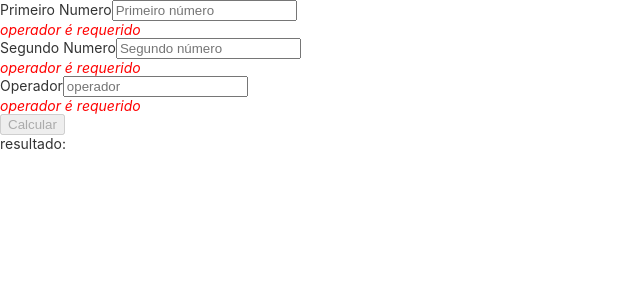
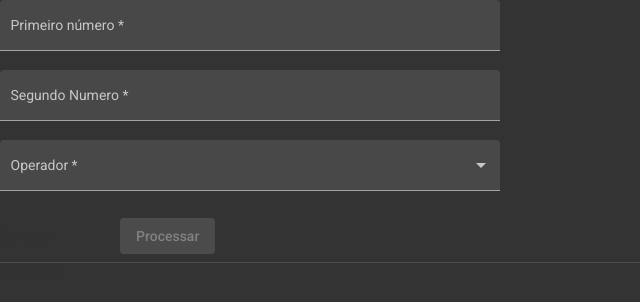
Before and after one commit to lpjunior/marechal-turma_2021_1-1, an Angular app: page / in a window 1280 px wide. Shown: the top 302 px of the page, without its empty margins (0-640 px from the left). Built offline with nearby package versions, Linux system fonts and the light colour scheme.

Commit message:
feat: finalização do projeto calculadora

```diff
--- a/angular.json
+++ b/angular.json
@@ -23,6 +23,7 @@
               "src/assets"
             ],
             "styles": [
+              "./node_modules/@angular/material/prebuilt-themes/pink-bluegrey.css",
               "src/styles.css"
             ],
             "scripts": []
@@ -90,6 +91,7 @@
               "src/assets"
             ],
             "styles": [
+              "./node_modules/@angular/material/prebuilt-themes/pink-bluegrey.css",
               "src/styles.css"
             ],
             "scripts": []
@@ -97,5 +99,8 @@
         }
       }
     }
+  },
+  "cli": {
+    "analytics": false
   }
 }
--- a/package.json
+++ b/package.json
@@ -11,10 +11,12 @@
   "private": true,
   "dependencies": {
     "@angular/animations": "^14.2.0",
+    "@angular/cdk": "^14.2.4",
     "@angular/common": "^14.2.0",
     "@angular/compiler": "^14.2.0",
     "@angular/core": "^14.2.0",
     "@angular/forms": "^14.2.0",
+    "@angular/material": "^14.2.4",
     "@angular/platform-browser": "^14.2.0",
     "@angular/platform-browser-dynamic": "^14.2.0",
     "@angular/router": "^14.2.0",
--- a/src/app/calculadora/components/calculadora-padrao/calculadora-padrao.component.css
+++ b/src/app/calculadora/components/calculadora-padrao/calculadora-padrao.component.css
@@ -7,3 +7,35 @@
 .calculadora-full-width {
   width: 100%;
 }
+
+section {
+  display: table;
+}
+
+.calculadora-btn-label {
+  display: table-cell;
+  font-size: 14px;
+  margin-left: 8px;
+  min-width: 120px;
+}
+
+.calculadora-btn-row {
+  display: table-cell;
+  width: 490px;
+}
+
+.calculadora-btn-row .mat-button-base {
+  margin: 8px 8px 8px 0;
+}
+
+.calculadora-flex-container {
+  display: flex;
+  justify-content: space-between;
+  flex-wrap: wrap;
+}
+
+.calculadora-btn-container {
+  display: flex;
+  justify-content: center;
+  width: 120px;
+}
--- a/src/app/calculadora/components/calculadora-padrao/calculadora-padrao.component.html
+++ b/src/app/calculadora/components/calculadora-padrao/calculadora-padrao.component.html
@@ -1,36 +1,50 @@
 <div>
   <form [formGroup]="calculadoraForm" (submit)="processaCalculo()"  class="calculadora-form">
-    <div>
-      <div class="calculadora-full-width">
-        <label for="primerio-numero">Primeiro Numero</label>
-        <input type="number" id="primerio-numero" formControlName="primeiroNumero" placeholder="Primeiro número">
-        <div *ngIf="primeiroNumero.errors?.['required']">
-          <i style="color: red">operador é requerido</i>
-        </div>
+    <section>
+      <mat-form-field class="calculadora-full-width" appearance="fill">
+        <mat-label>Primeiro número</mat-label>
+        <input matInput type="number" id="primerio-numero" formControlName="primeiroNumero" placeholder="Primeiro número" required>
+        <mat-error *ngIf="primeiroNumero.errors?.['required']">
+          <i style="color: red">campo obrigatório</i>
+        </mat-error>
+      </mat-form-field>
+      <mat-form-field class="calculadora-full-width" appearance="fill">
+        <mat-label>Segundo Numero</mat-label>
+        <input matInput type="number" id="segundo-numero" formControlName="segundoNumero" placeholder="Segundo número" required>
+        <mat-error *ngIf="segundoNumero.errors?.['required']">
+          <i style="color: red">campo obrigatório</i>
+        </mat-error>
+      </mat-form-field>
+      <mat-form-field class="calculadora-full-width" appearance="fill">
+        <mat-label>Operador</mat-label>
+
+        <mat-select formControlName="operador" required>
+          <mat-option>None</mat-option>
+          <mat-option *ngFor="let operador of operadoresView | keyvalue" [value]="operador.key">
+            {{operador.value}}
+          </mat-option>
+        </mat-select>
+
+        <mat-error *ngIf="operador.pending">Validating...</mat-error>
+        <mat-error *ngIf="operador.invalid" class="alert alert-danger operador-errors">
+          <mat-error *ngIf="operador.errors?.['required']">
+            <i style="color: red">campo obrigatório</i>
+          </mat-error>
+        </mat-error>
+      </mat-form-field>
+    </section>
+
+    <section>
+      <div class="calculadora-btn-label">Calcular</div>
+      <div class="calculadora-btn-row">
+        <button mat-raised-button color="primary" id="btnCalcula" type="submit" [disabled]="calculadoraForm.invalid">Processar</button>
       </div>
-      <div class="calculadora-full-width">
-        <label for="segundo-numero">Segundo Numero</label>
-        <input type="number" id="segundo-numero" formControlName="segundoNumero" placeholder="Segundo número">
-        <div *ngIf="segundoNumero.errors?.['required']">
-          <i style="color: red">operador é requerido</i>
-        </div>
-      </div>
-      <div class="calculadora-full-width">
-        <label for="operador">Operador</label>
-        <input type="text" id="operador" formControlName="operador" placeholder="operador">
-        <div *ngIf="operador.pending">Validating...</div>
-        <div *ngIf="operador.invalid" class="alert alert-danger operador-errors">
-          <div *ngIf="operador.errors?.['required']">
-            <i style="color: red">operador é requerido</i>
-          </div>
-        </div>
-      </div>
-      <div>
-        <button mat-button color="primary" id="btnCalcula" type="submit" [disabled]="calculadoraForm.invalid">Calcular</button>
-      </div>
-    </div>
+    </section>
   </form>
-  <div>
+
+  <mat-divider></mat-divider>
+
+  <section>
     resultado: {{resultado}}
-  </div>
+  </section>
 </div>
--- a/src/app/calculadora/components/calculadora-padrao/calculadora-padrao.component.ts
+++ b/src/app/calculadora/components/calculadora-padrao/calculadora-padrao.component.ts
@@ -9,33 +9,46 @@ import {FormBuilder, FormGroup, Validators} from "@angular/forms";
 })
 export class CalculadoraPadraoComponent implements OnInit {
 
-  resultado: number | undefined;
-  calculadoraForm!: FormGroup
+  resultado!: number | string;
+  calculadoraForm!: FormGroup;
+
+  // KeyValuePair
+  operadoresView: { [key: string] : string } = {
+    '+': 'Soma',
+    '-': 'Subtração',
+    '*': 'Multiplicação',
+    '/': 'Divisão',
+  };
 
   constructor(private formBuilder: FormBuilder) {}
 
   ngOnInit() {
     this.calculadoraForm = this.formBuilder.group({
-      primeiroNumero: ['', [Validators.required/*, Validators.pattern(/^[0-9]/)*/]],
-      segundoNumero: ['', [Validators.required/*, Validators.pattern(/^[0-9]/)*/]],
-      operador: ['', [Validators.required]],
+      primeiroNumero: ['', [Validators.required, Validators.pattern(/^[0-9]/)]],
+      segundoNumero: ['', [Validators.required, Validators.pattern(/^[0-9]/)]],
+      operador: ['', [Validators.required, Validators.pattern(/^[\+|\-|\*|\/]$/)]],
     });
   }
 
   processaCalculo() {
     const calc = this.calculadoraForm.getRawValue() as CalculadoraModel;
 
-    if(calc.operador === '+') {
-      this.soma(calc.primeiroNumero, calc.segundoNumero);
+    // literal object - Objeto literal
+    const calculos = {
+      "+": (num1:number, num2:number) => num1 + num2,
+      "-": (num1:number, num2:number) => num1 - num2,
+      "*": (num1:number, num2:number) => num1 * num2,
+      "/": (num1:number, num2:number) => {
+        if(num2 == 0)
+          return 'Operação invalida';
+        return num1 / num2;
+      },
     }
-  }
 
-  soma(primeiro:number, segundo:number): void {
-    this.resultado = primeiro + segundo;
+    this.resultado = calculos[calc.operador as keyof typeof calculos](calc.primeiroNumero, calc.segundoNumero);
   }
 
   get primeiroNumero() { return this.calculadoraForm.get('primeiroNumero')!; }
   get segundoNumero() { return this.calculadoraForm.get('segundoNumero')!; }
   get operador() { return this.calculadoraForm.get('operador')!; }
-
 }
--- a/src/index.html
+++ b/src/index.html
@@ -2,12 +2,15 @@
 <html lang="en">
 <head>
   <meta charset="utf-8">
-  <title>HelloWorld</title>
+  <title>Calculadora</title>
   <base href="/">
   <meta name="viewport" content="width=device-width, initial-scale=1">
   <link rel="icon" type="image/x-icon" href="favicon.ico">
+  <link rel="preconnect" href="https://fonts.gstatic.com">
+  <link href="https://fonts.googleapis.com/css2?family=Roboto:wght@300;400;500&display=swap" rel="stylesheet">
+  <link href="https://fonts.googleapis.com/icon?family=Material+Icons" rel="stylesheet">
 </head>
-<body>
+<body class="mat-typography" style="background: #333333">
   <app-root></app-root>
 </body>
 </html>
```
Also changed, not shown: src/app/app.module.ts (+11 -1 lines), 1 other file (tests, documents, lock files or other folders).
